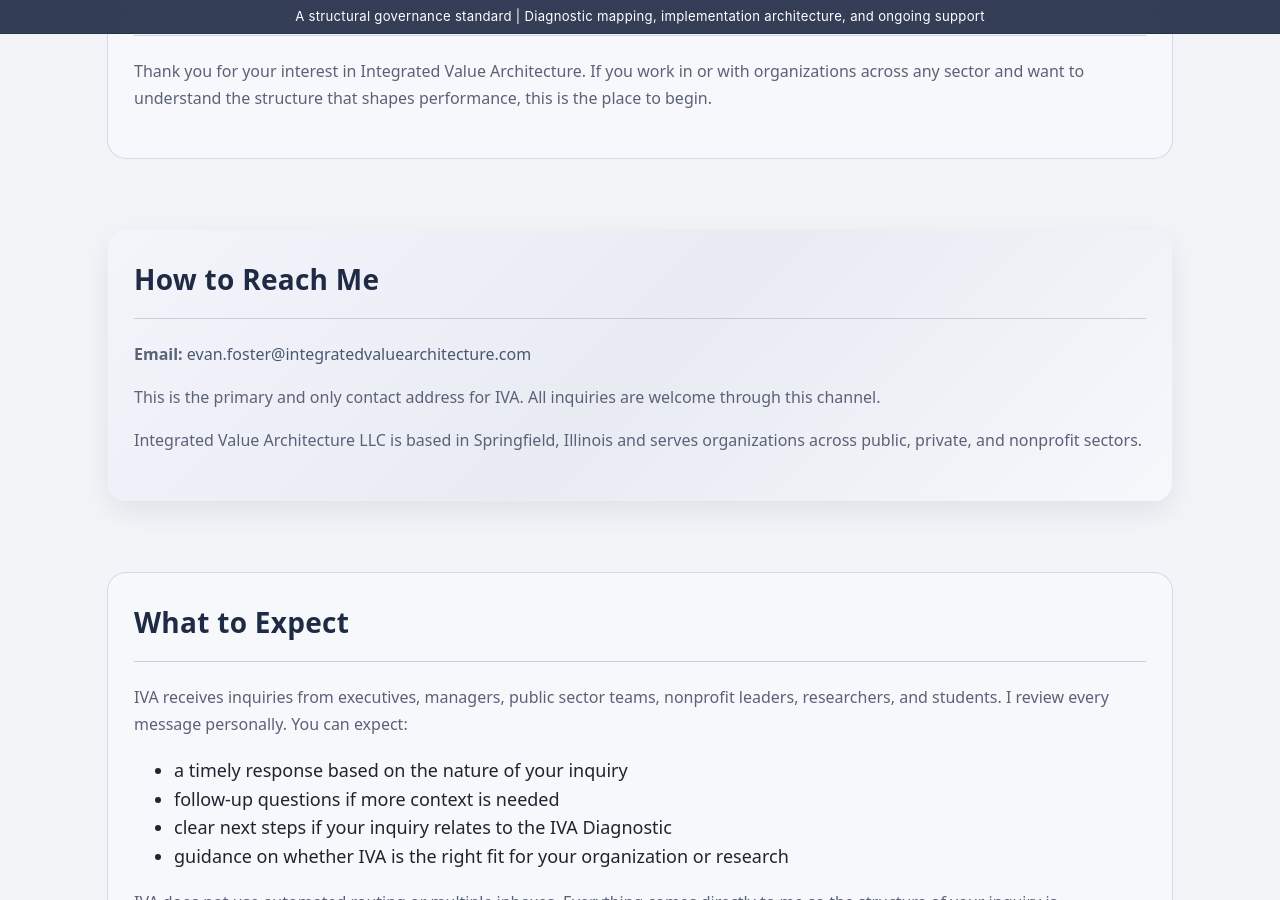
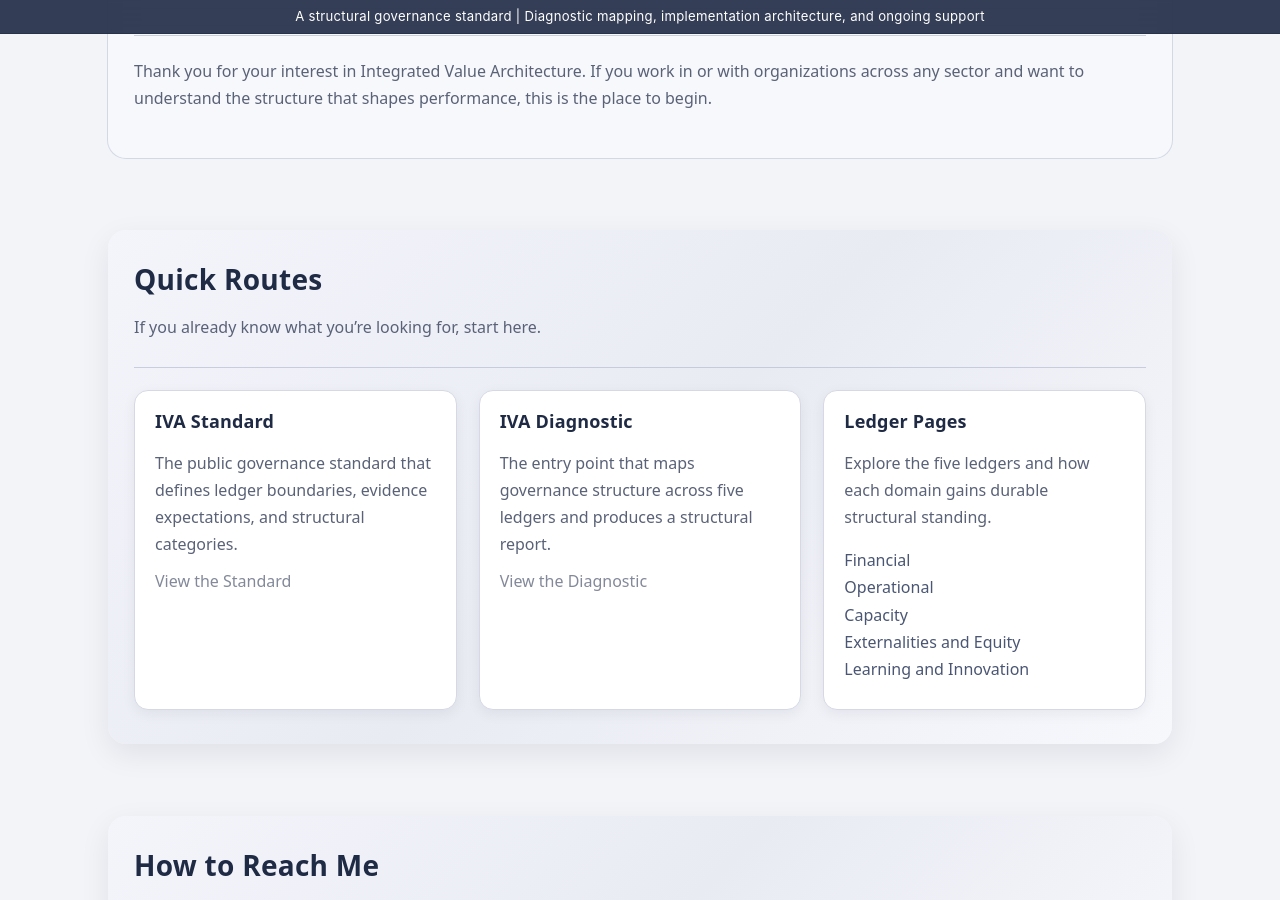
Before and after one commit to efost7873/integratedvaluearchitecture.com, a Jekyll site: the page built from contact.html, in a window 1280 px wide and 900 px high, scrolled down 257 px. Built offline with Jekyll 4.4.1, drawn with Linux system fonts in a browser that asks for light colours.

Commit message:
Update contact.html

```diff
--- a/contact.html
+++ b/contact.html
@@ -15,6 +15,45 @@ seo_description: Contact Evan Micheal Foster in Springfield, Illinois, Founder o
     </div>
 
     <p>Thank you for your interest in Integrated Value Architecture. If you work in or with organizations across any sector and want to understand the structure that shapes performance, this is the place to begin.</p>
+  </section>
+
+  <!-- QUICK ROUTES -->
+  <section id="contact-routes" class="iva-band-strong">
+    <div class="section-header">
+      <h2>Quick Routes</h2>
+      <p class="section-subtitle">
+        If you already know what you’re looking for, start here.
+      </p>
+    </div>
+
+    <div class="grid grid-3">
+
+      <a class="card card-link" href="{{ site.baseurl }}/standard">
+        <h3>IVA Standard</h3>
+        <p>The public governance standard that defines ledger boundaries, evidence expectations, and structural categories.</p>
+        <p class="card-meta">View the Standard</p>
+      </a>
+
+      <a class="card card-link" href="{{ site.baseurl }}/diagnostic">
+        <h3>IVA Diagnostic</h3>
+        <p>The entry point that maps governance structure across five ledgers and produces a structural report.</p>
+        <p class="card-meta">View the Diagnostic</p>
+      </a>
+
+      <div class="card">
+        <h3>Ledger Pages</h3>
+        <p style="margin-bottom: 10px;">Explore the five ledgers and how each domain gains durable structural standing.</p>
+
+        <p style="margin-bottom: 10px;">
+          <a href="{{ site.baseurl }}/finance">Financial</a><br>
+          <a href="{{ site.baseurl }}/operations">Operational</a><br>
+          <a href="{{ site.baseurl }}/capacity">Capacity</a><br>
+          <a href="{{ site.baseurl }}/external">Externalities and Equity</a><br>
+          <a href="{{ site.baseurl }}/learning">Learning and Innovation</a>
+        </p>
+      </div>
+
+    </div>
   </section>
 
   <!-- HOW TO REACH ME -->
@@ -56,14 +95,9 @@ seo_description: Contact Evan Micheal Foster in Springfield, Illinois, Founder o
 
     <p>If you are reaching out because you recognized your organization in the structural patterns described on this site, the Diagnostic is the best next step.</p>
 
-    <p>
-      <a href="https://forms.office.com/r/MBD3cfM2mG"
-         target="_blank"
-         class="card"
-         style="display: inline-block; padding: 16px 24px; background: #1F2A44; color: white; border-radius: 6px; text-decoration: none; font-size: 18px;">
-        Begin the IVA Diagnostic
-      </a>
-    </p>
+    <a href="https://forms.office.com/r/MBD3cfM2mG" target="_blank" class="iva-btn-primary">
+      Begin the IVA Diagnostic
+    </a>
   </section>
 
 </main>
```
